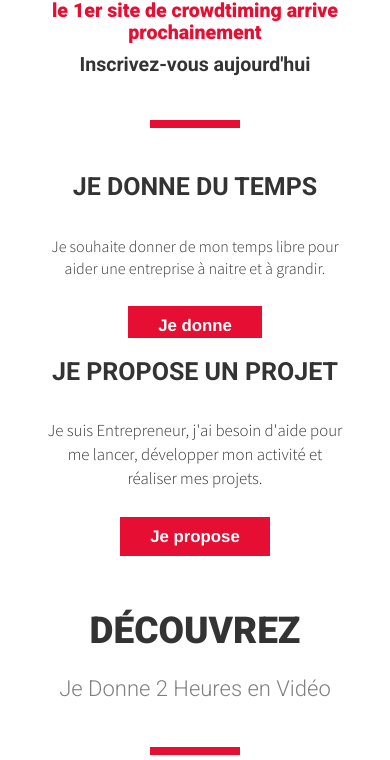
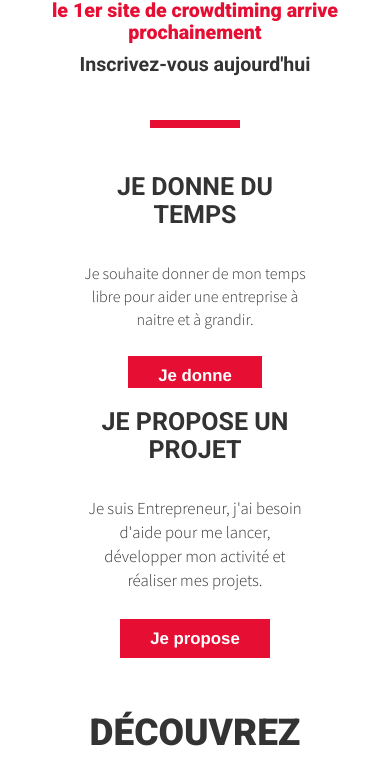
Before and after one commit to Fradou/lyon_0916_jedonne2heures, a Symfony app: template app/Resources/views/front/homepage.html.twig in a window 390 px wide; the page is wider, and only the part inside the window is pictured. Shown: the part 806-1566 px from the top of that part. Run offline with Twig, Linux system fonts and the light colour scheme; the template is opened without the code that fills it, so the values that code supplies are empty; some libraries are stand-ins or nearby versions.

Commit message:
changed margins homepage

```diff
--- a/app/Resources/views/front/homepage.html.twig
+++ b/app/Resources/views/front/homepage.html.twig
@@ -44,12 +44,12 @@
             <h2 class="home_carousel_inscription">Inscrivez-vous aujourd'hui</h2>
             <hr class="hidden-md hidden-lg">
         </div>
-        <div class="col-xs-offset-1 col-xs-10 col-sm-offset-3 col-sm-6 home_carousel_block-over bl home_carousel_jedonne-over">
+        <div class="col-xs-offset-2 col-xs-8 col-sm-offset-3 col-sm-6 home_carousel_block-over bl home_carousel_jedonne-over">
             <h2 class="home_car_title">JE DONNE DU TEMPS</h2>
             <p class="txt_car">Je souhaite donner de mon temps libre pour aider une entreprise à naitre et à grandir.</p>
             <a href="" class="home_carousel_btn_lien">Je donne</a>
         </div>
-        <div class="col-xs-offset-1 col-xs-10 col-sm-offset-3 col-sm-6 home_carousel_block-over home_carousel_jepropose-over">
+        <div class="col-xs-offset-2 col-xs-8 col-sm-offset-3 col-sm-6 home_carousel_block-over home_carousel_jepropose-over">
             <h2 class="home_car_title">JE PROPOSE UN PROJET</h2>
             <p class="txt_car">Je suis Entrepreneur, j'ai besoin d'aide pour me lancer, développer mon activité et réaliser mes projets.</p>
             <a href="" class="home_carousel_btn_lien">Je propose</a>
```
